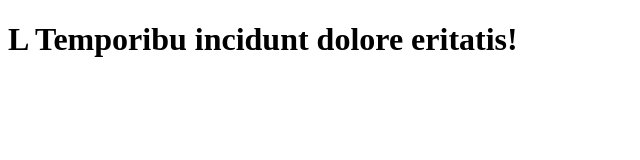
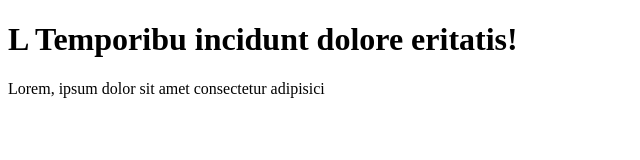
Before and after one commit to CodeReader101/learning-git, a plain HTML site: page index.html in a window 1280 px wide. Shown: the whole page, without its empty margins (0-640 px from the left). Drawn offline with Linux system fonts and the light colour scheme.

Commit message:
add paragraph

```diff
--- a/index.html
+++ b/index.html
@@ -7,5 +7,6 @@
 </head>
 <body>
     <h1>L Temporibu incidunt dolore eritatis!</h1>
+    <p>Lorem, ipsum dolor sit amet consectetur adipisici</p>
 </body>
 </html>
```
